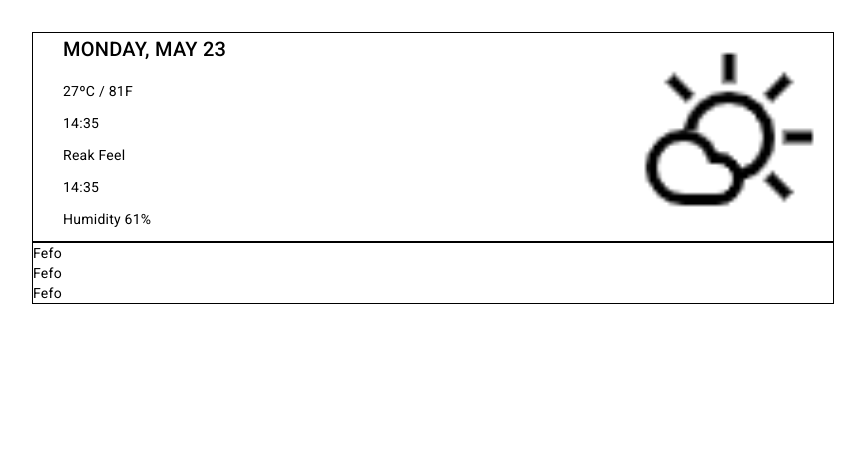
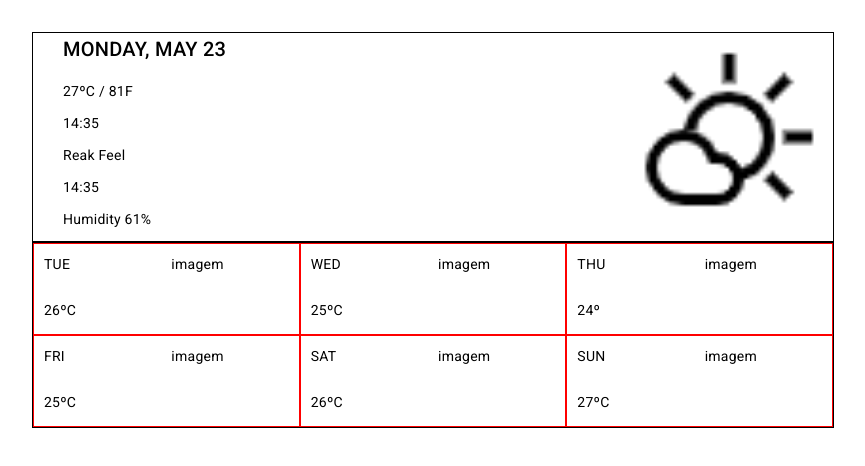
Before and after one commit to F3l1p3ee/weather-app, an Angular app: page / in a window 1280 px wide. Shown: the top 466 px of the page, without its empty margins (207-1072 px from the left). Built offline with nearby package versions, Linux system fonts and the light colour scheme.

Commit message:
Estruturação dos Small Cards

```diff
--- a/src/app/components/small-card/small-card.component.css
+++ b/src/app/components/small-card/small-card.component.css
@@ -1,3 +1,23 @@
 .small-card-container {
-    border: 1px solid black
+    border: 1px solid black;
+    display: grid;
+    grid-template-rows: repeat(2, 1fr);
 }
+
+.card-col {
+    display: grid;
+    grid-template-columns: repeat(3, 1fr);
+}
+
+.col-square {
+    display: grid;
+    grid-template-columns: repeat(2, 1fr);
+
+    height: 80px;
+    padding: 10px 0px 0px 10px;
+    border: 1px solid red;
+}
+
+.col-info {
+
+}
--- a/src/app/components/small-card/small-card.component.html
+++ b/src/app/components/small-card/small-card.component.html
@@ -1,7 +1,37 @@
 <div class="small-card-container">
-    <div class="row">
-        <div class="col-4">Fefo</div>
-        <div class="col-4">Fefo</div>
-        <div class="col-4">Fefo</div>
+    <div class="card-col">
+        <div class="col-square">
+            <span>TUE</span>
+            <p>imagem</p>
+            <span>26ºC</span>
+        </div>
+        <div class="col-square">
+            <span>WED</span>
+            <p>imagem</p>
+            <span>25ºC</span>
+        </div>
+        <div class="col-square">
+            <span>THU</span>
+            <p>imagem</p>
+            <span>24º</span>
+        </div>
+    </div>
+
+    <div class="card-col">
+        <div class="col-square">
+            <span>FRI</span>
+            <p>imagem</p>
+            <span>25ºC</span>
+        </div>
+        <div class="col-square">
+            <span>SAT</span>
+            <p>imagem</p>
+            <span>26ºC</span>
+        </div>
+        <div class="col-square">
+            <span>SUN</span>
+            <p>imagem</p>
+            <span>27ºC</span>
+        </div>
     </div>
 </div>
```
